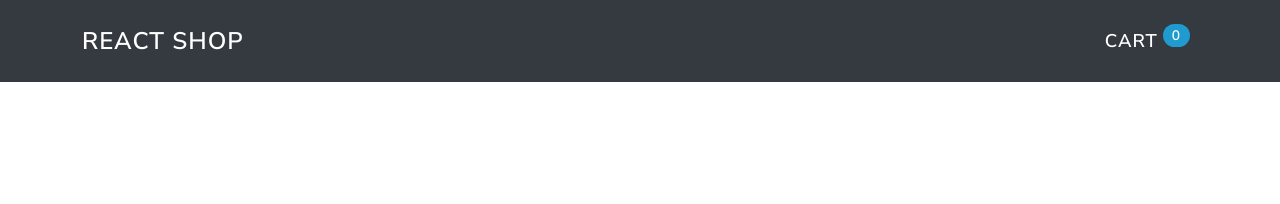
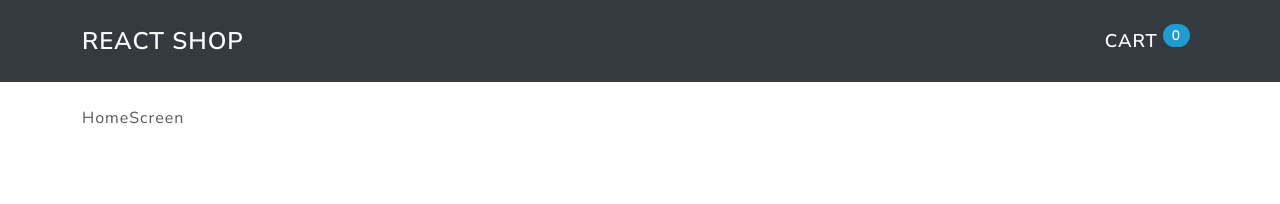
Before and after one commit to Tauhid8k/react-ecommerce, a React (Create React App) app: page / in a window 1280 px wide. Shown: the top 204 px of the page. Built offline with nearby package versions, Linux system fonts and the light colour scheme.

Commit message:
home screen & redux store setup

```diff
--- a/src/App.js
+++ b/src/App.js
@@ -1,10 +1,20 @@
+import { Container } from 'react-bootstrap';
+import { Routes, Route } from 'react-router-dom';
 import Footer from './components/Footer';
 import Header from './components/Header';
+import HomeScreen from './screens/HomeScreen';
 
 function App() {
   return (
     <div className='app'>
       <Header />
+      <main className='py-4'>
+        <Container>
+          <Routes>
+            <Route path='/' element={<HomeScreen />} />
+          </Routes>
+        </Container>
+      </main>
       <Footer />
     </div>
   );
--- a/src/index.js
+++ b/src/index.js
@@ -3,14 +3,18 @@ import ReactDOM from 'react-dom/client';
 import './bootstrap.min.css';
 import './index.css';
 import App from './App';
+import reportWebVitals from './reportWebVitals';
 import { BrowserRouter } from 'react-router-dom';
-import reportWebVitals from './reportWebVitals';
+import store from './redux/store';
+import { Provider } from 'react-redux';
 
 const root = ReactDOM.createRoot(document.getElementById('root'));
 root.render(
   <React.StrictMode>
     <BrowserRouter>
-      <App />
+      <Provider store={store}>
+        <App />
+      </Provider>
     </BrowserRouter>
   </React.StrictMode>
 );
--- /dev/null
+++ b/src/redux/store.js
@@ -0,0 +1,7 @@
+import { configureStore } from '@reduxjs/toolkit';
+
+const store = configureStore({
+  reducer: {},
+});
+
+export default store;
--- /dev/null
+++ b/src/screens/HomeScreen.js
@@ -0,0 +1,5 @@
+const HomeScreen = () => {
+  return <div>HomeScreen</div>;
+};
+
+export default HomeScreen;
```
